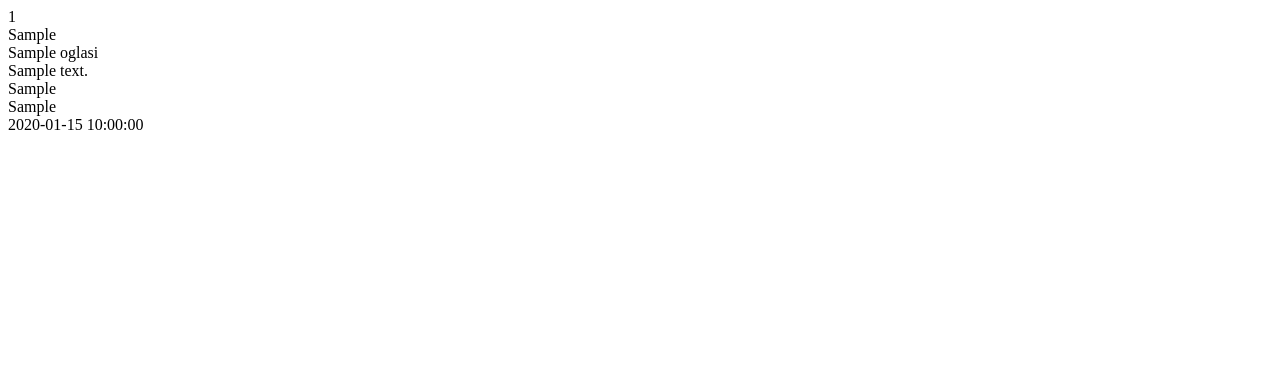
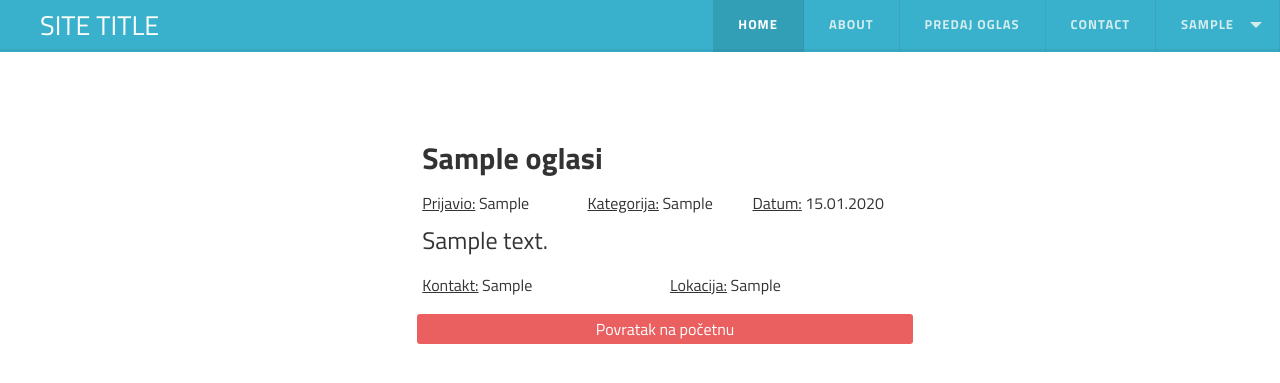
Before and after one commit to MarkoIvanetic/DWA-Sem2, a PHP site: page /detalji-oglasa.php?id=1 in a window 1280 px wide. Shown: the top 383 px of the page. Run offline with PHP 8.4, Linux system fonts and the light colour scheme; the visitor is signed in with stand-in values (Sample User, id 1); tables that the repository leaves empty or names only in its code hold one stand-in row (values such as "Sample post"); some libraries are stand-ins or nearby versions.

Commit message:
Related to prior

```diff
--- a/css/style.css
+++ b/css/style.css
@@ -110,6 +110,13 @@ input[type="text"], input[type="password"] {
 }
 .ads-front button{
 
+}
+.ad-preview h3{
+  font-size: 1em;
+}
+.ad-preview p{
+  font-size: 1.5em;
+  text-overflow: initial;
 }
 .ads-front p {
   height: 110px;
--- a/detalji-oglasa.php
+++ b/detalji-oglasa.php
@@ -2,19 +2,85 @@
 	session_start();
 	include 'includes/connection.php';
 
-	$id = $_SESSION['oglas_id'];
+	$id = htmlspecialchars($_GET["id"]);
 	$sql = "SELECT * FROM oglasi WHERE id = '$id'";
 	$result = mysqli_query($db, $sql);
-	while($row = mysqli_fetch_array($result))
-	{
-		echo $row['id']; //ID oglasa
-		echo '</br>' .$row['owner']; //vlasnik oglasa
-		echo '</br>' .$row['title']; //Naslov
-		echo '</br>' .$row['description']; //Opis
-		echo '</br>' .$row['keywords']; //Ključne rijeci
-		echo '</br>' .$row['contact']; //Kontakt
-		echo '</br>' .$row['date']; //Datum
 
-	}
 
 ?>
+<!doctype html>
+<html lang=''>
+<head>
+ <meta charset='utf-8'>
+ <meta http-equiv="X-UA-Compatible" content="IE=edge">
+ <meta name="viewport" content="width=device-width, initial-scale=1">
+ <meta name="viewport" content="width=device-width" />
+ <title>Pašteta i Bakar</title>
+ <meta name="description" content="">
+ <meta name="author" content="Marko Ivanetić">
+ <meta name="author" content="Luka Gado">
+ <!--SCRIPTS-->
+ <script src="http://ajax.googleapis.com/ajax/libs/jquery/1.11.2/jquery.min.js"></script>
+ <script src="js/bootstrap.min.js"></script>
+ <script src="js/script.js"></script>
+ <script src="js/JQscript.js"></script>
+ <!--CSS-->
+
+ <link rel="stylesheet" href="css/normalize.css">
+ <link href="css/bootstrap.css" rel="stylesheet">
+  <!--[if lt IE 9]>
+    <script src="http://html5shiv.googlecode.com/svn/trunk/html5.js"></script>
+    <![endif]-->
+    <link href="css/navigation.css" rel="stylesheet">
+    <link href='http://fonts.googleapis.com/css?family=Titillium+Web:400,700,600' rel='stylesheet' type='text/css'>
+
+  </head>
+  <body>
+    <header id="header">
+      <div id='cssmenu' class='align-right'>
+        <ul>
+         <!-- <li class='has-sub'><a href="#" id="user-profile"> -->
+         <?php
+         if(isset($_SESSION['username']))
+          {echo " <li class='has-sub'><a href='#'' id='user-profile'>" . $_SESSION['username'] . "</a>";
+        echo "<ul><li><a href='profile.php'>My profile</a></li><li><a href='moji-oglasi.php'>My oglasi</a></li><li id='logout'><a href='logout.php'>Logout</a></li></ul></li>";
+      }
+      if(!isset($_SESSION['username']))
+        { echo '<li><a href="prijava.php">LOGIN</a></li>';}
+      ?>
+
+      <li><a href='#' id="click">CONTACT</a></li>
+      <li><a href='predaja-oglasa.php'>PREDAJ OGLAS</a></li>
+      <li><a href='#'>ABOUT</a></li>
+      <li class='active'><a href='index.php'>HOME</a></li>
+      <li class='site-title hidden-xs'><h3>SITE TITLE</h3></li>
+    </ul>
+  </div>
+</header>
+<div class="content col-xs-12">
+  <div class="tag-selector col-sm-offset-1 col-sm-10">
+  <div class="ads-front-container col-sm-offset-1 col-sm-10 col-xs-12">
+  	<?php
+  	while($row = mysqli_fetch_array($result))
+	{
+		$date = new DateTime($row['date']);
+
+	echo '<div class="ad-preview col-sm-offset-1 col-sm-10 col-md-offset-2 col-md-8">';
+      echo '<h2 class="col-xs-12"><b>' .$row['title']. '</b></h2>';
+      echo '<h3 class="col-xs-4"><u>Prijavio:</u> '.$row['owner'].'</h3>';
+      echo '<h3 class="col-xs-4"><u>Kategorija:</u> '.$row['keywords'].'</h3>';
+      echo '<h3 class="col-xs-4"><u>Datum:</u> '.$date->format('d.m.Y').'</h3>';
+      echo '<p class="col-xs-12">'.$row['description'].'</p>';
+      echo '<h3 class="col-xs-6"><u>Kontakt:</u> '.$row['contact'].'</h3>';
+      echo '<h3 class="col-xs-6"><u>Lokacija:</u> '.$row['contact'].'</h3>';
+
+    echo '<button class="red-button red-button-front col-xs-12"><a style="color:white; text-decoration:none;" href="index.php">Povratak na početnu</a></button>';
+	echo '</div>';
+	}
+  	?>
+  </div>
+</div>
+
+</body>
+<link rel="stylesheet" href="css/style.css">
+<html>
--- a/js/JQscript.js
+++ b/js/JQscript.js
@@ -32,9 +32,9 @@ if ($(window).width() < 992) {
 
   //main page filter by tag
   $("input[name=radios]:radio").change(function () {
-    $(".ads-front").hide(200);
-    $(".ads-front-container input[value='"+$(this).val()+"']").closest(".ads-front").show(100);
-    $('html, body').animate({
+    $(".ads-front").slideDown(200);
+    $(".ads-front-container input[value='"+$(this).val()+"']").closest(".ads-front").slideUp(100);
+    $('html, body').stop().animate({
         scrollTop: $(".tag-selector").offset().top
     }, 500);
   });
```
Also changed, not shown: predaja-oglasa.php (+43 -1 lines).
